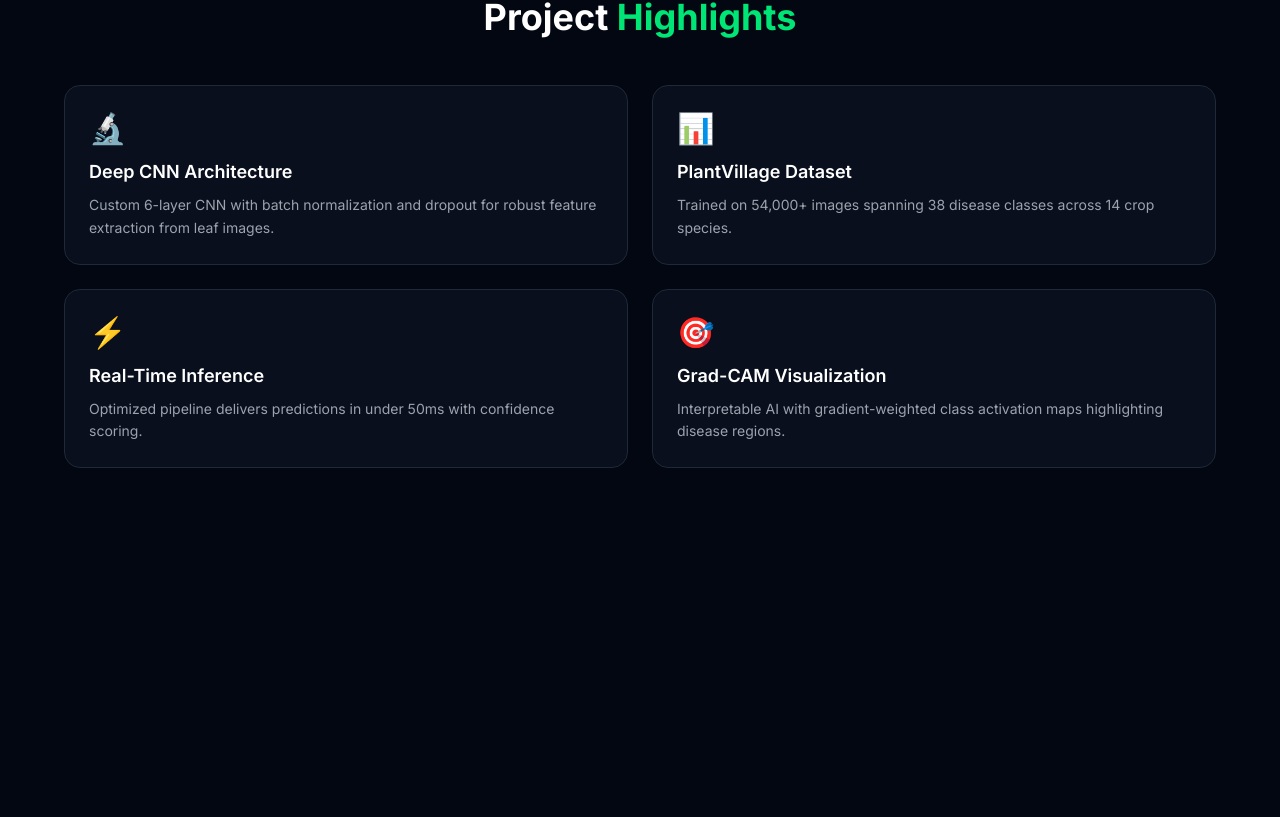
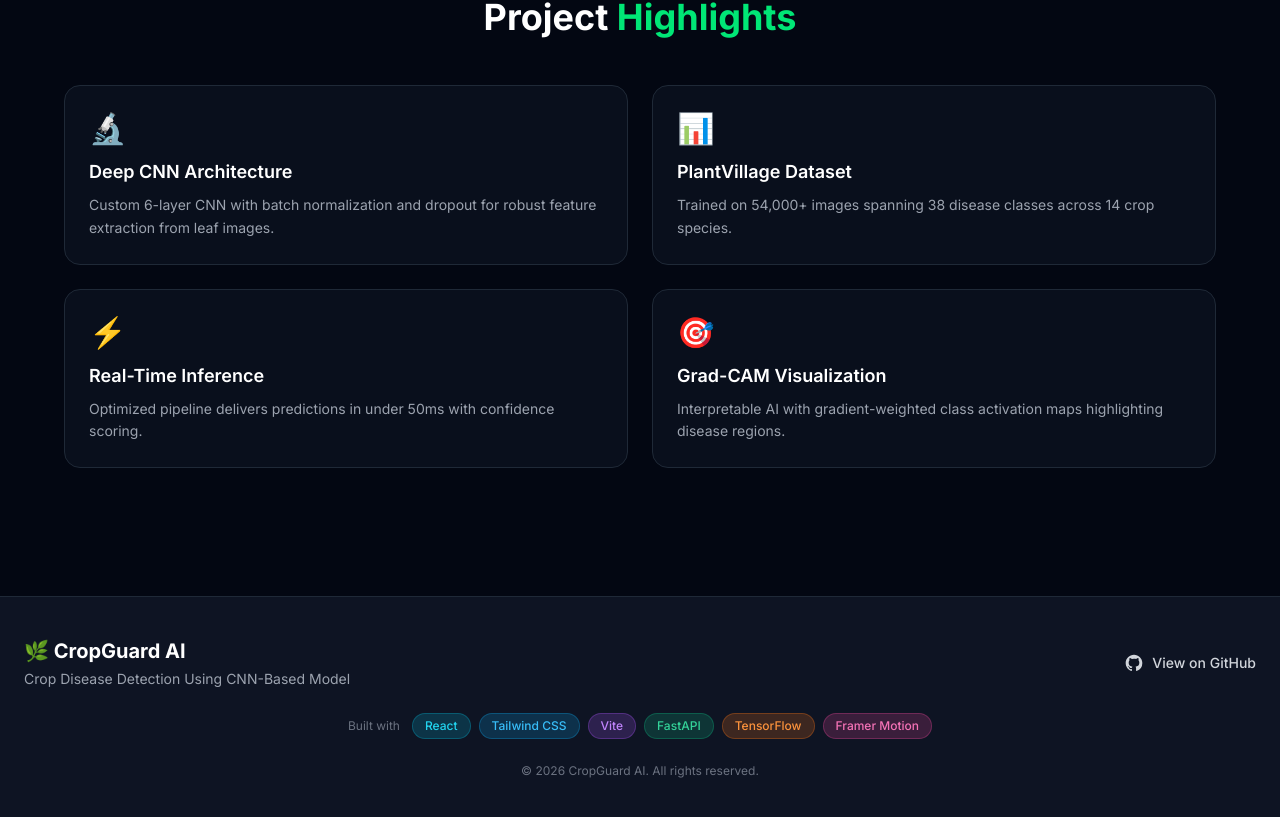
Before and after one commit to Aakarsh1024/crop_disease_detection_using_cnn_based_model, a React (Vite) app: page / in a window 1280 px wide. Shown: the part 992-1809 px from the top of the page. Before the commit the page ends 1540 px from the top, so only its background shows below. Built offline with nearby package versions, Linux system fonts and the light colour scheme.

Commit message:
Add Footer component and 404 NotFound page
Co-authored-by: Aakarsh1024 <220829100+Aakarsh1024@users.noreply.github.com>

```diff
--- a/src/App.jsx
+++ b/src/App.jsx
@@ -1,5 +1,6 @@
 import { Routes, Route } from "react-router-dom";
 import Navbar from "./components/Navbar";
+import Footer from "./components/Footer";
 import FloatingMic from "./components/FloatingMic";
 import Home from "./pages/Home";
 import Abstract from "./pages/Abstract";
@@ -9,6 +10,7 @@ import Results from "./pages/Results";
 import LiveDemo from "./pages/LiveDemo";
 import Comparison from "./pages/Comparison";
 import VoiceAssistant from "./pages/VoiceAssistant";
+import NotFound from "./pages/NotFound";
 
 export default function App() {
   return (
@@ -24,8 +26,10 @@ export default function App() {
           <Route path="/live-demo" element={<LiveDemo />} />
           <Route path="/comparison" element={<Comparison />} />
           <Route path="/voice-assistant" element={<VoiceAssistant />} />
+          <Route path="*" element={<NotFound />} />
         </Routes>
       </main>
+      <Footer />
       <FloatingMic />
     </div>
   );
--- /dev/null
+++ b/src/components/Footer.jsx
@@ -0,0 +1,71 @@
+import { motion } from "framer-motion";
+
+const techStack = [
+  { name: "React", color: "bg-cyan-500/20 text-cyan-400 border-cyan-500/30" },
+  { name: "Tailwind CSS", color: "bg-sky-500/20 text-sky-400 border-sky-500/30" },
+  { name: "Vite", color: "bg-purple-500/20 text-purple-400 border-purple-500/30" },
+  { name: "FastAPI", color: "bg-emerald-500/20 text-emerald-400 border-emerald-500/30" },
+  { name: "TensorFlow", color: "bg-orange-500/20 text-orange-400 border-orange-500/30" },
+  { name: "Framer Motion", color: "bg-pink-500/20 text-pink-400 border-pink-500/30" },
+];
+
+export default function Footer() {
+  return (
+    <footer className="bg-gray-900/80 border-t border-gray-800 mt-12">
+      <div className="max-w-7xl mx-auto px-6 py-10">
+        <div className="flex flex-col md:flex-row items-center justify-between gap-6">
+          {/* Project Name */}
+          <div className="text-center md:text-left">
+            <h3 className="text-xl font-bold text-white flex items-center gap-2 justify-center md:justify-start">
+              🌿 CropGuard AI
+            </h3>
+            <p className="text-gray-400 text-sm mt-1">
+              Crop Disease Detection Using CNN-Based Model
+            </p>
+          </div>
+
+          {/* GitHub Link */}
+          <a
+            href="https://github.com/Aakarsh1024/crop_disease_detection_using_cnn_based_model"
+            target="_blank"
+            rel="noopener noreferrer"
+            className="flex items-center gap-2 text-gray-300 hover:text-white transition-colors"
+          >
+            <svg
+              className="w-5 h-5"
+              fill="currentColor"
+              viewBox="0 0 24 24"
+              aria-hidden="true"
+            >
+              <path
+                fillRule="evenodd"
+                d="M12 2C6.477 2 2 6.484 2 12.017c0 4.425 2.865 8.18 6.839 9.504.5.092.682-.217.682-.483 0-.237-.008-.868-.013-1.703-2.782.605-3.369-1.343-3.369-1.343-.454-1.158-1.11-1.466-1.11-1.466-.908-.62.069-.608.069-.608 1.003.07 1.531 1.032 1.531 1.032.892 1.53 2.341 1.088 2.91.832.092-.647.35-1.088.636-1.338-2.22-.253-4.555-1.113-4.555-4.951 0-1.093.39-1.988 1.029-2.688-.103-.253-.446-1.272.098-2.65 0 0 .84-.27 2.75 1.026A9.564 9.564 0 0112 6.844c.85.004 1.705.115 2.504.337 1.909-1.296 2.747-1.027 2.747-1.027.546 1.379.202 2.398.1 2.651.64.7 1.028 1.595 1.028 2.688 0 3.848-2.339 4.695-4.566 4.943.359.309.678.92.678 1.855 0 1.338-.012 2.419-.012 2.747 0 .268.18.58.688.482A10.019 10.019 0 0022 12.017C22 6.484 17.522 2 12 2z"
+                clipRule="evenodd"
+              />
+            </svg>
+            <span className="text-sm font-medium">View on GitHub</span>
+          </a>
+        </div>
+
+        {/* Tech Stack Badges */}
+        <div className="mt-6 flex flex-wrap items-center justify-center gap-2">
+          <span className="text-gray-500 text-xs mr-1">Built with</span>
+          {techStack.map((tech) => (
+            <motion.span
+              key={tech.name}
+              whileHover={{ scale: 1.05 }}
+              className={`px-3 py-1 text-xs font-medium rounded-full border ${tech.color}`}
+            >
+              {tech.name}
+            </motion.span>
+          ))}
+        </div>
+
+        {/* Copyright */}
+        <div className="mt-6 text-center text-gray-500 text-xs">
+          © {new Date().getFullYear()} CropGuard AI. All rights reserved.
+        </div>
+      </div>
+    </footer>
+  );
+}
--- /dev/null
+++ b/src/pages/NotFound.jsx
@@ -0,0 +1,31 @@
+import { Link } from "react-router-dom";
+import { motion } from "framer-motion";
+
+export default function NotFound() {
+  return (
+    <div className="min-h-[80vh] flex items-center justify-center px-6">
+      <motion.div
+        initial={{ opacity: 0, y: 20 }}
+        animate={{ opacity: 1, y: 0 }}
+        transition={{ duration: 0.5 }}
+        className="text-center"
+      >
+        <h1 className="text-8xl font-extrabold text-transparent bg-clip-text bg-gradient-to-r from-green-400 to-yellow-400">
+          404
+        </h1>
+        <p className="mt-4 text-2xl font-semibold text-gray-200">
+          Page Not Found
+        </p>
+        <p className="mt-2 text-gray-400 max-w-md mx-auto">
+          The page you're looking for doesn't exist or has been moved.
+        </p>
+        <Link
+          to="/"
+          className="mt-8 inline-block px-6 py-3 rounded-lg bg-gradient-to-r from-green-500 to-emerald-600 text-white font-semibold hover:from-green-400 hover:to-emerald-500 transition-all"
+        >
+          ← Back to Home
+        </Link>
+      </motion.div>
+    </div>
+  );
+}
```
